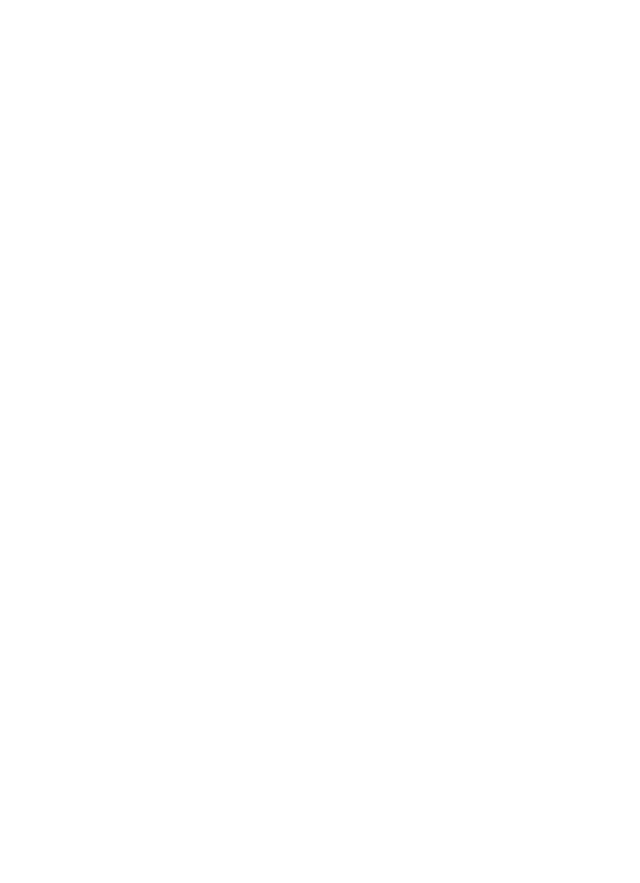
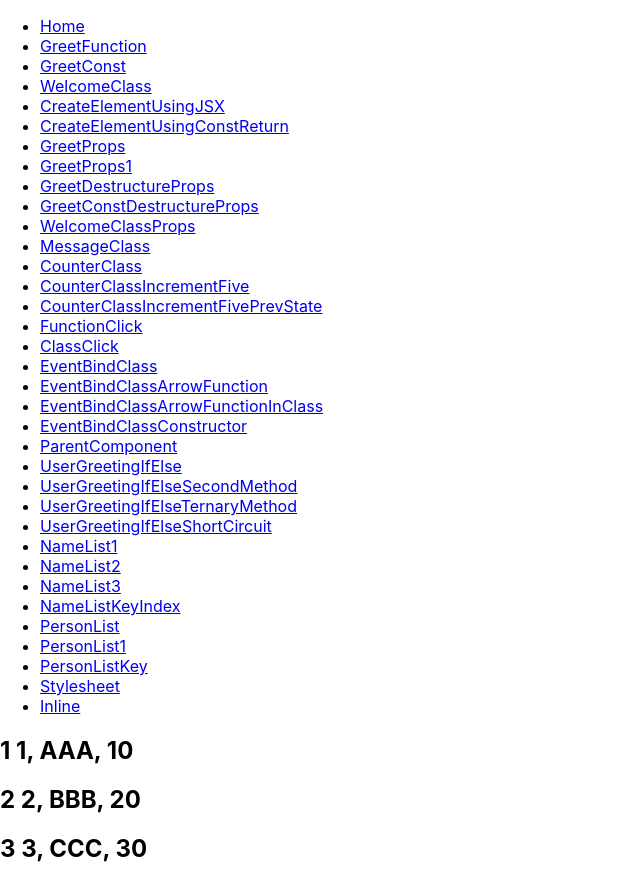
Before and after one commit to manumit-mukund/react_repository, a React (Create React App) app in the folder hello-world-app/: page /PersonListKey in a window 1280 px wide. Before the commit this address had no page. Shown: the whole page, without its empty margins (0-640 px from the left). Before the commit the page ends 800 px from the top, so only its background shows below. Built offline with nearby package versions, Linux system fonts and the light colour scheme; the HTML template or start-up script is replaced by a standard one.

Commit message:
Commit changes...

```diff
--- a/hello-world-app/src/App.js
+++ b/hello-world-app/src/App.js
@@ -9,7 +9,8 @@ import {
   EventBindClass, EventBindClassArrowFunction, EventBindClassArrowFunctionInClass,
   EventBindClassConstructor, ParentComponent, UserGreetingIfElse,
   UserGreetingIfElseSecondMethod, UserGreetingIfElseTernaryMethod, UserGreetingIfElseShortCircuit,
-  NameList1, NameList2, NameList3, NameListKeyIndex, PersonList, Stylesheet,
+  NameList1, NameList2, NameList3, NameListKeyIndex, PersonList, PersonList1, PersonListKey,
+  Stylesheet,
   Inline, Home, Layout
 } from './components/pages';
 
@@ -52,6 +53,8 @@ function App() {
           <Route path="NameList3" element={<NameList3 />} />
           <Route path="NameListKeyIndex" element={<NameListKeyIndex />} />
           <Route path="PersonList" element={<PersonList />} />
+          <Route path="PersonList1" element={<PersonList1 />} />
+          <Route path="PersonListKey" element={<PersonListKey />} />
           <Route path="Stylesheet" element={<Stylesheet primary={true} />} />
           <Route path="Inline" element={<Inline />} />
         </Route>
--- a/hello-world-app/src/components/Layout.js
+++ b/hello-world-app/src/components/Layout.js
@@ -100,6 +100,12 @@ const Layout = () => {
             <Link to="/PersonList">PersonList</Link>
           </li>
           <li>
+            <Link to="/PersonList1">PersonList1</Link>
+          </li>
+          <li>
+            <Link to="/PersonListKey">PersonListKey</Link>
+          </li>
+          <li>
             <Link to="/Stylesheet">Stylesheet</Link>
           </li>
           <li>
--- a/hello-world-app/src/components/PersonKey.js
+++ b/hello-world-app/src/components/PersonKey.js
@@ -1,14 +1,12 @@
 import React from 'react'
 
-function PersonKey({ person, key }) {
+function PersonKey({ myperson, mykey }) {
 
     return (
 
-        <div>
-            <h2>
-            {key}  {person.id}, {person.name}, {person.age}
-            </h2>
-        </div>
+        <h2>
+            {mykey}  {myperson.id}, {myperson.name}, {myperson.age}
+        </h2>
 
     )
 }
--- a/hello-world-app/src/components/PersonListKey.js
+++ b/hello-world-app/src/components/PersonListKey.js
@@ -24,7 +24,7 @@ function PersonListKey() {
         }
     ]
 
-    const personList = persons.map(person => <PersonKey key = {person.id} person = {person} />)
+    const personList = persons.map(person => <PersonKey mykey={person.id} myperson={person} />)
 
     return <div>{personList}</div>
 
--- a/hello-world-app/src/components/pages.js
+++ b/hello-world-app/src/components/pages.js
@@ -29,6 +29,8 @@ import NameList2 from './NameList2';
 import NameList3 from './NameList3';
 import NameListKeyIndex from './NameListKeyIndex';
 import PersonList from './PersonList';
+import PersonList1 from './PersonList1';
+import PersonListKey from './PersonListKey';
 import Stylesheet from './Stylesheet';
 import Inline from './Inline';
 
@@ -64,6 +66,8 @@ export {
     NameList3,
     NameListKeyIndex,
     PersonList,
+    PersonList1,
+    PersonListKey,
     Stylesheet,
     Inline,
     Home,
```
Also changed, not shown: hello-world-app/src/components/PersonList1.js (line endings or trailing spaces).
